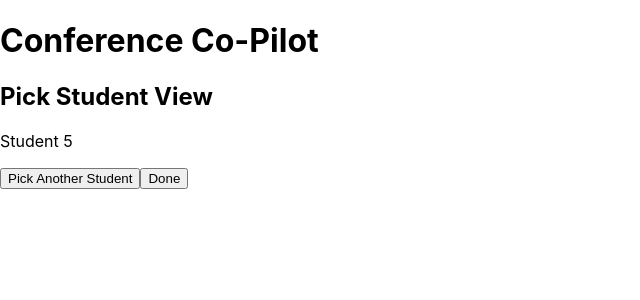
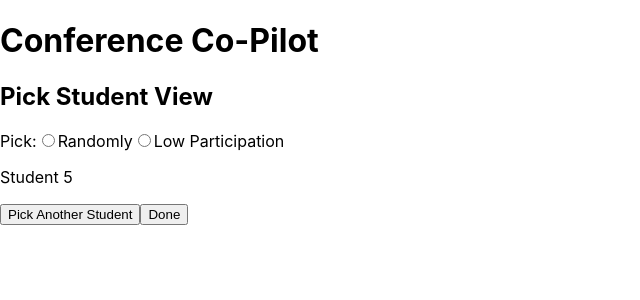
Before and after one commit to daniaalnahdi/is4300-project, a React (Create React App) app: page /pick-student in a window 1280 px wide. Shown: the top 300 px of the page, without its empty margins (0-640 px from the left). Built offline with nearby package versions, Linux system fonts and the light colour scheme.

Commit message:
add options to raised hands and pick student

```diff
--- a/src/App.js
+++ b/src/App.js
@@ -1,5 +1,5 @@
 import React from 'react';
-import { BrowserRouter as Router, Switch, Route, Link } from 'react-router-dom';
+import { BrowserRouter as Router, Switch, Route } from 'react-router-dom';
 
 //View
 import HomeView from './views/HomeView';
--- a/src/views/PickStudentView.jsx
+++ b/src/views/PickStudentView.jsx
@@ -13,6 +13,17 @@ const PickStudentView = () => {
   return (
     <div>
       <h2>Pick Student View</h2>
+      <div>
+        Pick:
+        <label>
+          <input type='radio' name='foo' value='1' />
+          Randomly
+        </label>
+        <label>
+          <input type='radio' name='foo' value='2' />
+          Low Participation
+        </label>
+      </div>
       <p>{pickedStudent}</p>
       <button onClick={() => setPickedStudent(getRandomStudent())}>
         Pick Another Student
--- a/src/views/RaisedHandsView.jsx
+++ b/src/views/RaisedHandsView.jsx
@@ -7,9 +7,16 @@ const RaisedHandsView = () => {
   return (
     <div>
       <h2>Raised Hands View</h2>
+      <p>Raised Recently:</p>
       <ul>
         {students.map((name, idx) => {
-          return <li key={idx}>{name}</li>;
+          return idx <= 2 && <li key={idx}>{name}</li>;
+        })}
+      </ul>
+      <p>Other:</p>
+      <ul>
+        {students.map((name, idx) => {
+          return idx > 2 && <li key={idx}>{name}</li>;
         })}
       </ul>
       <Link to='/'>
```
